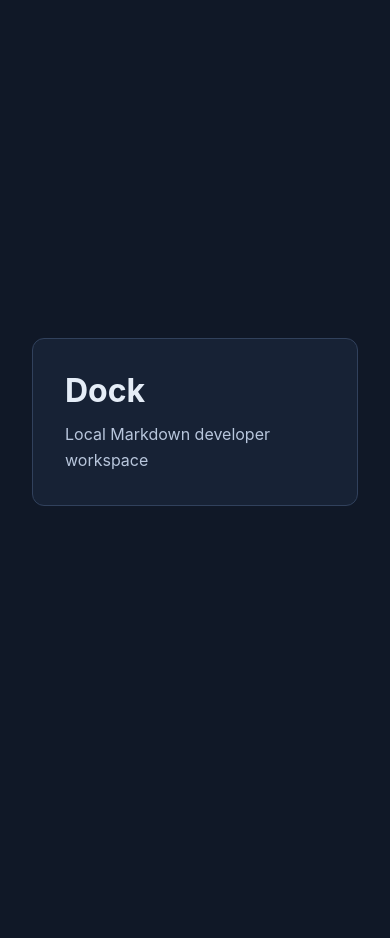
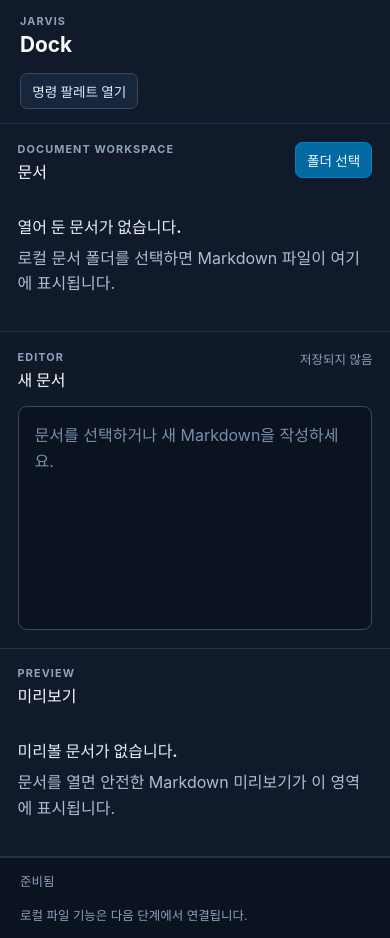
Before and after one commit to jhpark-jarvis/jarvis-dock, a React (Vite) app in the folder apps/desktop/: page / in a window 390 px wide. Before the commit the page ends 844 px from the top, so only its background shows below. Built offline with nearby package versions, Linux system fonts and the light colour scheme.

Commit message:
feat: 문서 작업 화면 뼈대 추가
M1 Application Shell 및 문서 작업 화면 뼈대

- sidebar, editor, preview, command, status 영역 구성
- empty/loading/error 상태와 반응형 레이아웃 추가
- 키보드 focus와 접근성 landmark 테스트 추가

```diff
--- a/apps/desktop/src/renderer/App.tsx
+++ b/apps/desktop/src/renderer/App.tsx
@@ -1,13 +1,95 @@
-const App = () => (
-  <main className="app-shell">
-    <section className="app-shell__content" aria-labelledby="app-title">
-      <h1 id="app-title" className="app-shell__title">
-        Dock
-      </h1>
-      <p className="app-shell__description">
-        Local Markdown developer workspace
+export type ShellState = 'empty' | 'error' | 'loading';
+
+interface AppProps {
+  state?: ShellState;
+}
+
+const WorkspaceState = ({ state }: Required<AppProps>) => {
+  if (state === 'loading') {
+    return (
+      <p className="workspace-state" role="status">
+        문서 목록을 준비하고 있습니다.
       </p>
-    </section>
+    );
+  }
+
+  if (state === 'error') {
+    return (
+      <p className="workspace-state workspace-state--error" role="alert">
+        문서 목록을 불러오지 못했습니다. 잠시 후 다시 시도해 주세요.
+      </p>
+    );
+  }
+
+  return (
+    <div className="workspace-state">
+      <p className="workspace-state__title">열어 둔 문서가 없습니다.</p>
+      <p className="workspace-state__description">
+        로컬 문서 폴더를 선택하면 Markdown 파일이 여기에 표시됩니다.
+      </p>
+    </div>
+  );
+};
+
+const App = ({ state = 'empty' }: AppProps) => (
+  <main className="app-shell" aria-label="Dock 작업 공간">
+    <header className="app-header">
+      <div>
+        <p className="app-header__eyebrow">JARVIS</p>
+        <h1 className="app-header__title">Dock</h1>
+      </div>
+      <button className="button button--quiet" type="button">
+        명령 팔레트 열기
+      </button>
+    </header>
+
+    <div className="workspace-layout">
+      <aside className="workspace-sidebar" aria-labelledby="workspace-title">
+        <div className="panel-heading">
+          <div>
+            <p className="panel-heading__eyebrow">DOCUMENT WORKSPACE</p>
+            <h2 id="workspace-title">문서</h2>
+          </div>
+          <button className="button button--primary" type="button">
+            폴더 선택
+          </button>
+        </div>
+        <WorkspaceState state={state} />
+      </aside>
+
+      <section className="editor-panel" aria-labelledby="editor-title">
+        <div className="panel-heading">
+          <div>
+            <p className="panel-heading__eyebrow">EDITOR</p>
+            <h2 id="editor-title">새 문서</h2>
+          </div>
+          <span className="panel-heading__meta">저장되지 않음</span>
+        </div>
+        <textarea
+          aria-label="Markdown 편집기"
+          className="markdown-editor"
+          placeholder="문서를 선택하거나 새 Markdown을 작성하세요."
+        />
+      </section>
+
+      <section className="preview-panel" aria-labelledby="preview-title">
+        <div className="panel-heading">
+          <div>
+            <p className="panel-heading__eyebrow">PREVIEW</p>
+            <h2 id="preview-title">미리보기</h2>
+          </div>
+        </div>
+        <div className="preview-empty">
+          <p className="preview-empty__title">미리볼 문서가 없습니다.</p>
+          <p>문서를 열면 안전한 Markdown 미리보기가 이 영역에 표시됩니다.</p>
+        </div>
+      </section>
+    </div>
+
+    <footer className="app-status" aria-label="문서 상태">
+      <span>준비됨</span>
+      <span>로컬 파일 기능은 다음 단계에서 연결됩니다.</span>
+    </footer>
   </main>
 );
 
--- a/apps/desktop/src/renderer/index.css
+++ b/apps/desktop/src/renderer/index.css
@@ -1,16 +1,35 @@
+:root {
+  color: #e7edf5;
+  background: #0b1220;
+  font-family:
+    Inter,
+    -apple-system,
+    BlinkMacSystemFont,
+    'Segoe UI',
+    sans-serif;
+  font-synthesis: none;
+}
+
 * {
   box-sizing: border-box;
 }
 
 body {
-  font-family:
-    -apple-system, BlinkMacSystemFont, 'Segoe UI', Roboto, Helvetica, Arial,
-    sans-serif;
-  margin: 0;
   min-width: 320px;
   min-height: 100vh;
-  background: #101827;
-  color: #e5edf7;
+  margin: 0;
+  background: #0b1220;
+}
+
+button,
+textarea {
+  font: inherit;
+}
+
+button:focus-visible,
+textarea:focus-visible {
+  outline: 3px solid #7dd3fc;
+  outline-offset: 2px;
 }
 
 #root {
@@ -20,25 +39,193 @@ body {
 .app-shell {
   display: grid;
   min-height: 100vh;
-  place-items: center;
-  padding: 2rem;
+  grid-template-rows: auto minmax(0, 1fr) auto;
+  background: #0b1220;
 }
 
-.app-shell__content {
-  width: min(100%, 42rem);
-  padding: 2rem;
-  border: 1px solid #31415c;
-  border-radius: 0.75rem;
-  background: #172235;
+.app-header,
+.app-status {
+  display: flex;
+  align-items: center;
+  justify-content: space-between;
+  gap: 1rem;
+  padding: 0.9rem 1.25rem;
+  border-color: #243248;
+  border-style: solid;
 }
 
-.app-shell__title {
-  margin: 0;
-  font-size: clamp(2rem, 8vw, 3rem);
+.app-header {
+  border-width: 0 0 1px;
+  background: #101a2a;
 }
 
-.app-shell__description {
-  margin: 0.75rem 0 0;
-  color: #b8c6dc;
+.app-header__eyebrow,
+.panel-heading__eyebrow {
+  margin: 0;
+  color: #8da2bd;
+  font-size: 0.68rem;
+  font-weight: 700;
+  letter-spacing: 0.1em;
+}
+
+.app-header__title,
+.panel-heading h2 {
+  margin: 0.2rem 0 0;
+  color: #f8fafc;
+}
+
+.app-header__title {
+  font-size: 1.3rem;
+}
+
+.panel-heading h2 {
+  font-size: 1rem;
+}
+
+.workspace-layout {
+  display: grid;
+  min-height: 0;
+  grid-template-columns: minmax(12rem, 0.72fr) minmax(18rem, 1.3fr) minmax(
+      16rem,
+      1fr
+    );
+}
+
+.workspace-sidebar,
+.editor-panel,
+.preview-panel {
+  display: grid;
+  min-width: 0;
+  min-height: 0;
+  grid-template-rows: auto minmax(0, 1fr);
+  padding: 1.1rem;
+  border-color: #243248;
+  border-style: solid;
+  background: #101a2a;
+}
+
+.workspace-sidebar,
+.editor-panel {
+  border-width: 0 1px 0 0;
+}
+
+.editor-panel {
+  background: #0f1928;
+}
+
+.panel-heading {
+  display: flex;
+  align-items: start;
+  justify-content: space-between;
+  gap: 0.75rem;
+  min-height: 3.5rem;
+}
+
+.panel-heading__meta {
+  color: #8da2bd;
+  font-size: 0.78rem;
+}
+
+.button {
+  min-height: 2.25rem;
+  border: 1px solid transparent;
+  border-radius: 0.45rem;
+  padding: 0.45rem 0.7rem;
+  cursor: pointer;
+  font-size: 0.85rem;
+  font-weight: 650;
+}
+
+.button--primary {
+  border-color: #0284c7;
+  background: #0369a1;
+  color: #f0f9ff;
+}
+
+.button--quiet {
+  border-color: #3a4b66;
+  background: #17263b;
+  color: #dbeafe;
+}
+
+.workspace-state,
+.preview-empty {
+  align-self: center;
+  max-width: 26rem;
+  color: #aebed1;
   line-height: 1.6;
 }
+
+.workspace-state__title,
+.preview-empty__title {
+  margin: 0;
+  color: #e7edf5;
+  font-weight: 650;
+}
+
+.workspace-state__description,
+.preview-empty p + p {
+  margin: 0.35rem 0 0;
+}
+
+.workspace-state--error {
+  color: #fecaca;
+}
+
+.markdown-editor {
+  width: 100%;
+  min-height: 14rem;
+  resize: none;
+  border: 1px solid #3a4b66;
+  border-radius: 0.55rem;
+  padding: 1rem;
+  background: #0b1220;
+  color: #e7edf5;
+  line-height: 1.6;
+}
+
+.markdown-editor::placeholder {
+  color: #7890ad;
+}
+
+.app-status {
+  min-height: 2.8rem;
+  border-width: 1px 0 0;
+  color: #8da2bd;
+  font-size: 0.78rem;
+}
+
+@media (max-width: 900px) {
+  .workspace-layout {
+    grid-template-columns: minmax(0, 1fr) minmax(0, 1.35fr);
+  }
+
+  .preview-panel {
+    grid-column: 1 / -1;
+    min-height: 13rem;
+    border-width: 1px 0 0;
+  }
+}
+
+@media (max-width: 620px) {
+  .app-header,
+  .app-status {
+    align-items: start;
+    flex-direction: column;
+  }
+
+  .workspace-layout {
+    grid-template-columns: minmax(0, 1fr);
+  }
+
+  .workspace-sidebar,
+  .editor-panel,
+  .preview-panel {
+    min-height: 13rem;
+    border-width: 0 0 1px;
+  }
+
+  .preview-panel {
+    grid-column: auto;
+  }
+}
--- a/apps/desktop/src/renderer/test-setup.ts
+++ b/apps/desktop/src/renderer/test-setup.ts
@@ -1 +1,5 @@
+import { cleanup } from '@testing-library/react';
 import '@testing-library/jest-dom/vitest';
+import { afterEach } from 'vitest';
+
+afterEach(cleanup);
```
Also changed, not shown: 1 other file (tests, documents, lock files or other folders).
